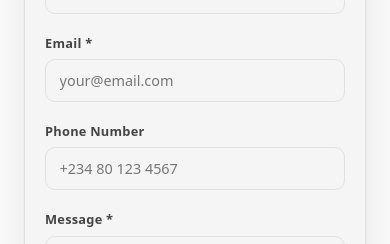
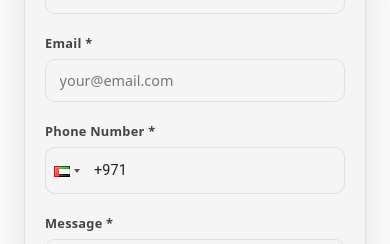
Before and after one commit to Trayva/nora, a React (Vite) app: page / in a window 390 px wide. Shown: the part 9400-9644 px from the top of the page. Built offline with nearby package versions, Linux system fonts and the light colour scheme; no server answers.

Commit message:
update phone fields

```diff
--- a/src/components/landing/Contact.jsx
+++ b/src/components/landing/Contact.jsx
@@ -3,6 +3,8 @@ import { IoLocationOutline, IoMailOutline } from "react-icons/io5";
 import { MdOutlinePhone } from "react-icons/md";
 import { toast } from "react-toastify";
 import api from "../../api/axios";
+import PhoneInput from "react-phone-input-2";
+import "react-phone-input-2/lib/style.css";
 
 const INITIAL = { name: "", email: "", phone: "", message: "" };
 
@@ -15,16 +17,21 @@ function Contact() {
 
   const handleSubmit = async (e) => {
     e.preventDefault();
-    if (!form.name.trim() || !form.email.trim() || !form.message.trim()) {
+    if (!form.name.trim() || !form.email.trim() || !form.message.trim() || !form.phone.trim()) {
       toast.error("Please fill in all required fields.");
+      return;
+    }
+    if (form.phone.length < 10) {
+      toast.error("Please enter a valid phone number with country code.");
       return;
     }
     setLoading(true);
     try {
+      const formattedPhone = form.phone ? (form.phone.startsWith("+") ? form.phone : `+${form.phone}`) : undefined;
       await api.post("/support", {
         name: form.name.trim(),
         email: form.email.trim(),
-        phone: form.phone.trim() || undefined,
+        phone: formattedPhone,
         message: form.message.trim(),
       });
       toast.success("Message sent! We'll get back to you shortly.");
@@ -115,15 +122,18 @@ function Contact() {
                 />
               </div>
               <div className="form-field">
-                <label className="modal-label">Phone Number</label>
-                <input
-                  className="modal-input"
-                  type="tel"
-                  placeholder="+234 80 123 4567"
-                  value={form.phone}
-                  onChange={set("phone")}
-                  disabled={loading}
-                />
+                <label className="modal-label">Phone Number *</label>
+                <div className="register_phone_wrapper">
+                  <PhoneInput
+                    country="ae"
+                    value={form.phone}
+                    onChange={(value) => setForm((prev) => ({ ...prev, phone: value }))}
+                    enableSearch
+                    searchPlaceholder="Search country..."
+                    disableSearchIcon
+                    disabled={loading}
+                  />
+                </div>
               </div>
               <div className="form-field">
                 <label className="modal-label">Message *</label>
--- a/src/pages/app/Profile.jsx
+++ b/src/pages/app/Profile.jsx
@@ -6,6 +6,8 @@ import { MdOutlineCalendarToday, MdOutlinePhone } from "react-icons/md";
 import { LuPenLine } from "react-icons/lu";
 import Modal from "../../components/Modal";
 import ButtonLoader from "../../components/ButtonLoader";
+import PhoneInput from "react-phone-input-2";
+import "react-phone-input-2/lib/style.css";
 
 const Profile = () => {
   const [profile, setProfile] = useState(null);
@@ -55,10 +57,18 @@ const Profile = () => {
     setSubmitError(null);
 
     try {
+      if (!formData.phone || formData.phone.length < 10) {
+        throw new Error("Please enter a valid phone number with country code.");
+      }
+
       // Use FormData because the endpoint accepts file uploads
       const payload = new FormData();
       if (formData.fullName) payload.append("fullName", formData.fullName);
-      if (formData.phone) payload.append("phone", formData.phone);
+      if (formData.phone) {
+        // Ensure phone has + prefix if it doesn't already, matching Register.jsx behavior
+        const formattedPhone = formData.phone.startsWith("+") ? formData.phone : `+${formData.phone}`;
+        payload.append("phone", formattedPhone);
+      }
       if (formData.image) payload.append("image", formData.image);
 
       await updateProfile(payload);
@@ -175,15 +185,18 @@ const Profile = () => {
           </div>
 
           <div className="form-field">
-            <label className="modal-label">Phone</label>
-            <input
-              className="modal-input"
-              type="text"
-              name="phone"
-              placeholder="+1234567890"
-              value={formData.phone}
-              onChange={handleChange}
-            />
+            <label className="modal-label">Phone *</label>
+            <div className="register_phone_wrapper">
+              <PhoneInput
+                country="ae"
+                value={formData.phone}
+                onChange={(value) => setFormData((prev) => ({ ...prev, phone: value }))}
+                onBlur={() => {}}
+                enableSearch
+                searchPlaceholder="Search country..."
+                disableSearchIcon
+              />
+            </div>
           </div>
 
           <div className="form-field">
```
